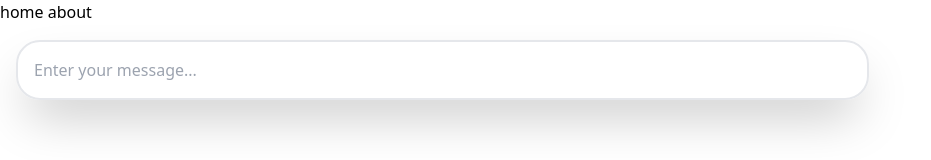
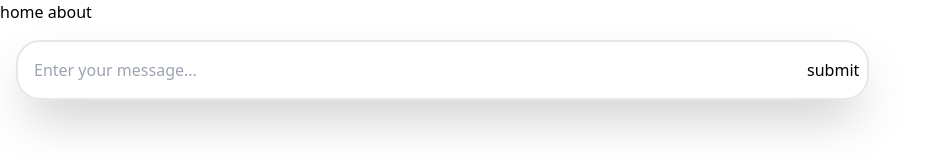
Before and after one commit to charliehuang09/Document_Search, a SvelteKit app: page / in a window 1280 px wide. Shown: the top 160 px of the page, without its empty margins (0-931 px from the left). Built offline with nearby package versions, Linux system fonts and the light colour scheme.

Commit message:
add submit button
Signed-off-by: charliehuang09 <charliehuang09@gmail.com>

```diff
--- a/src/routes/+page.svelte
+++ b/src/routes/+page.svelte
@@ -1,8 +1,12 @@
 <script lang="ts">
 	import '../output.css';
+	import { PaperAirplane } from '@steeze-ui/heroicons';
+	import { Icon } from '@steeze-ui/svelte-icon';
 
 	export let query = '';
 	async function search() {
+		console.log('dadsfa');
+		query = '';
 		console.log(query);
 		const response = await fetch('api/search', {
 			method: 'POST',
@@ -13,6 +17,7 @@
 				'content-type': 'application/json'
 			}
 		});
+		console.log(response);
 	}
 </script>
 
@@ -25,7 +30,7 @@
 		placeholder="Enter your message..."
 		class="m-auto outline-none active:border-none rounded-md p-2 flex-1"
 	/>
-	<button on:click={search}> </button>
-
-	<button on:click={search}> </button>
+	<button on:click={search}>
+    submit
+	</button>
 </form>
```
